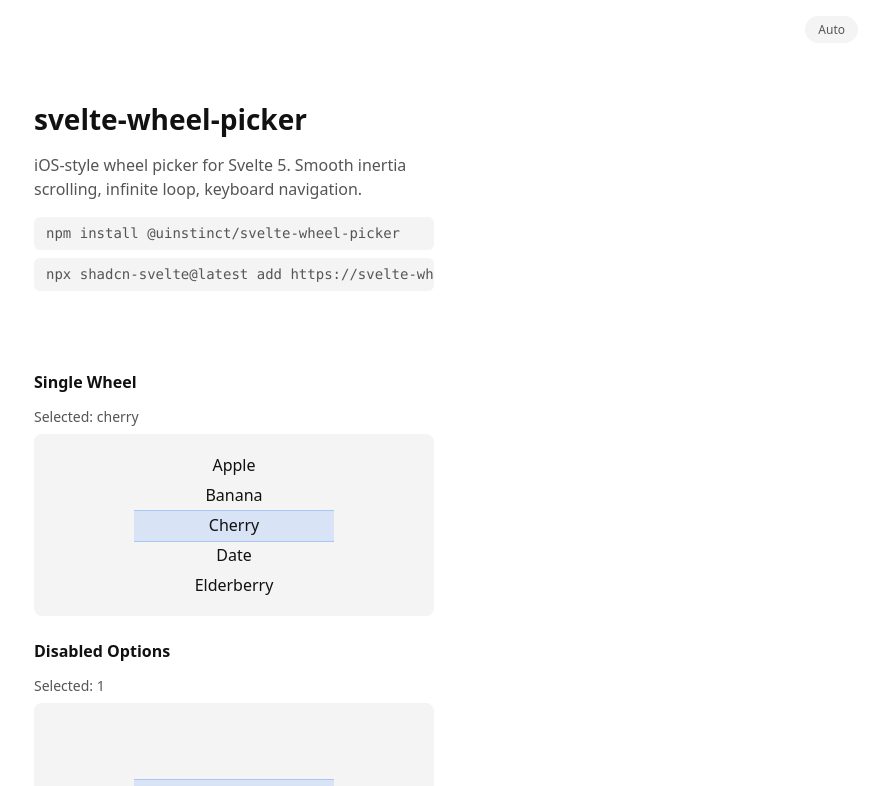
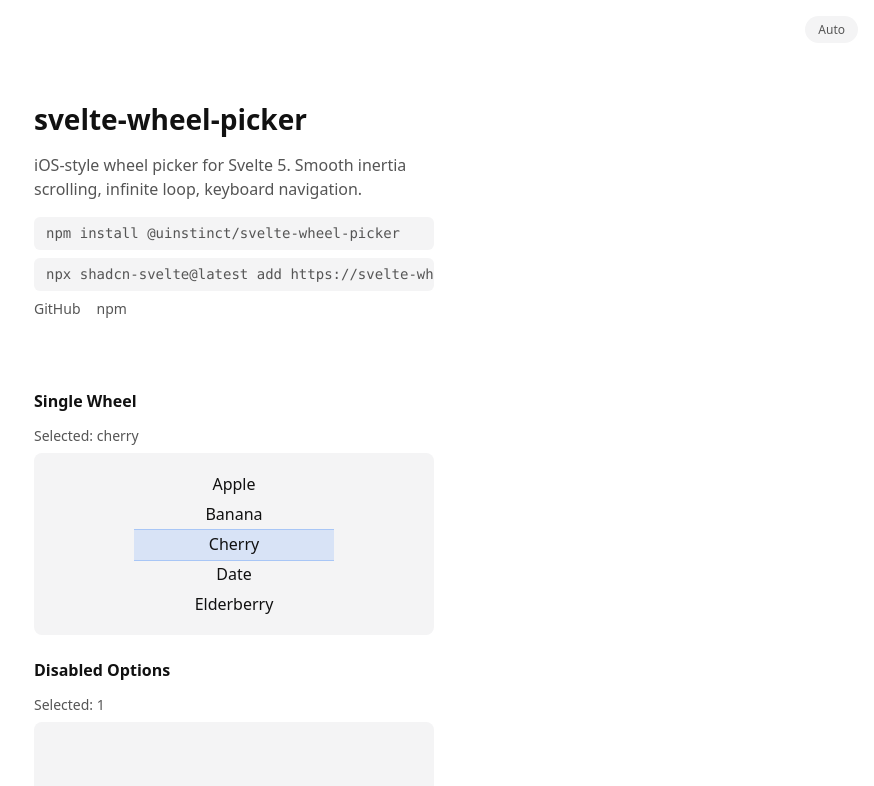
Before and after one commit to uinstinct/svelte-wheel-picker, a SvelteKit app: page / in a window 1280 px wide. Shown: the top 786 px of the page, without its empty margins (406-1280 px from the left). Built offline with nearby package versions, Linux system fonts and the light colour scheme.

Commit message:
feat(quick-260401-itg): add GitHub and npm links to demo hero section
- Add hero-links div with GitHub and npmjs.com anchor tags
- Links open in new tab with rel=noopener noreferrer
- Style with existing --color-text-muted / --color-text custom properties

```diff
--- a/src/routes/+page.svelte
+++ b/src/routes/+page.svelte
@@ -126,7 +126,11 @@
 					>npx shadcn-svelte@latest add https://svelte-wheel-spinner.netlify.app/r/wheel-picker.json</code
 				></pre>
 		</div>
-		</section>
+		<div class="hero-links">
+			<a href="https://github.com/uinstinct/svelte-wheel-picker" target="_blank" rel="noopener noreferrer">GitHub</a>
+			<a href="https://www.npmjs.com/package/@uinstinct/svelte-wheel-picker" target="_blank" rel="noopener noreferrer">npm</a>
+		</div>
+	</section>
 
 	<section>
 		<h2>Single Wheel</h2>
@@ -303,6 +307,23 @@
 		margin-bottom: 8px;
 	}
 
+	.hero-links {
+		display: flex;
+		gap: 16px;
+		margin-top: 8px;
+	}
+
+	.hero-links a {
+		font-size: 14px;
+		color: var(--color-text-muted);
+		text-decoration: none;
+	}
+
+	.hero-links a:hover {
+		color: var(--color-text);
+		text-decoration: underline;
+	}
+
 	.install-block pre {
 		background: var(--color-surface);
 		border-radius: 6px;
```
